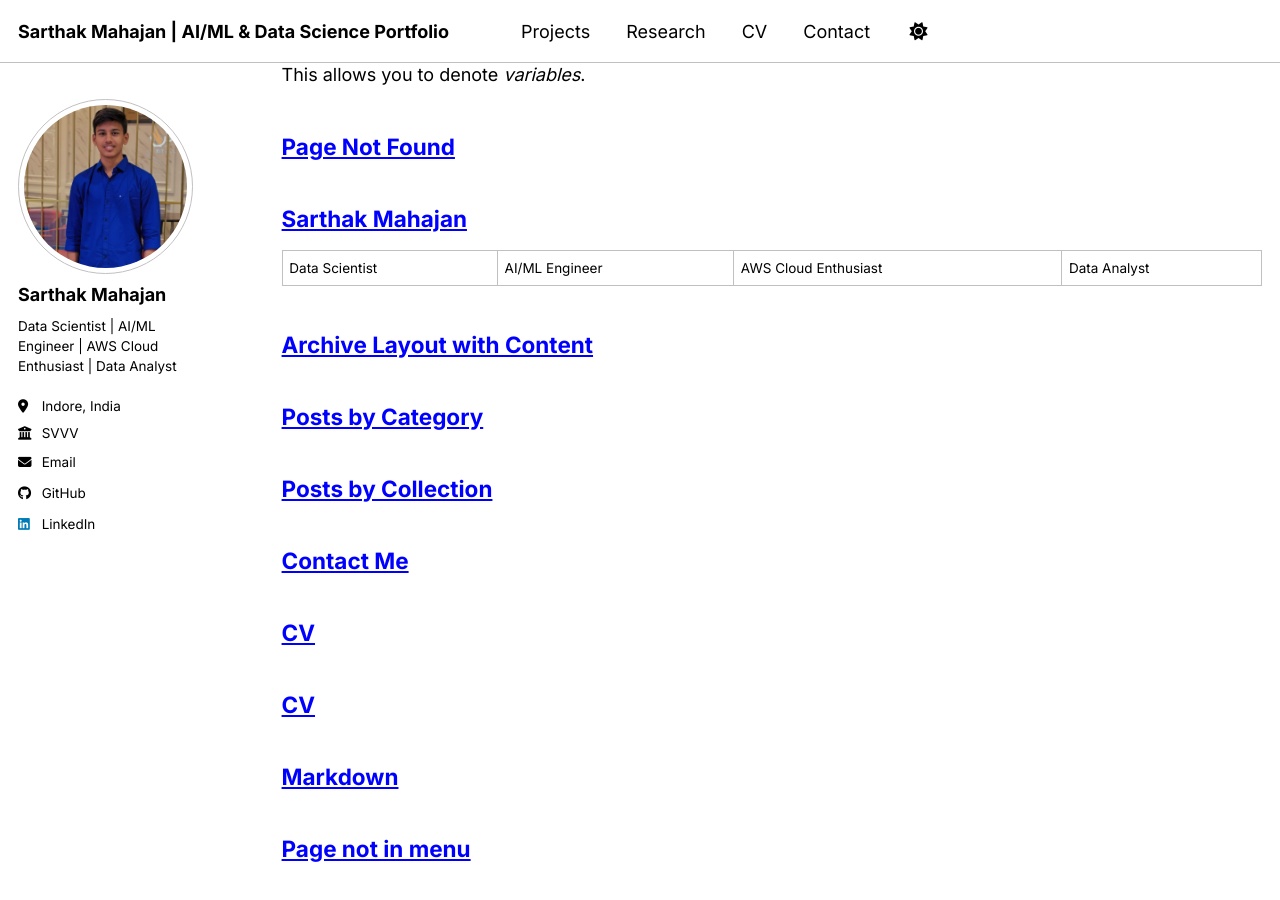
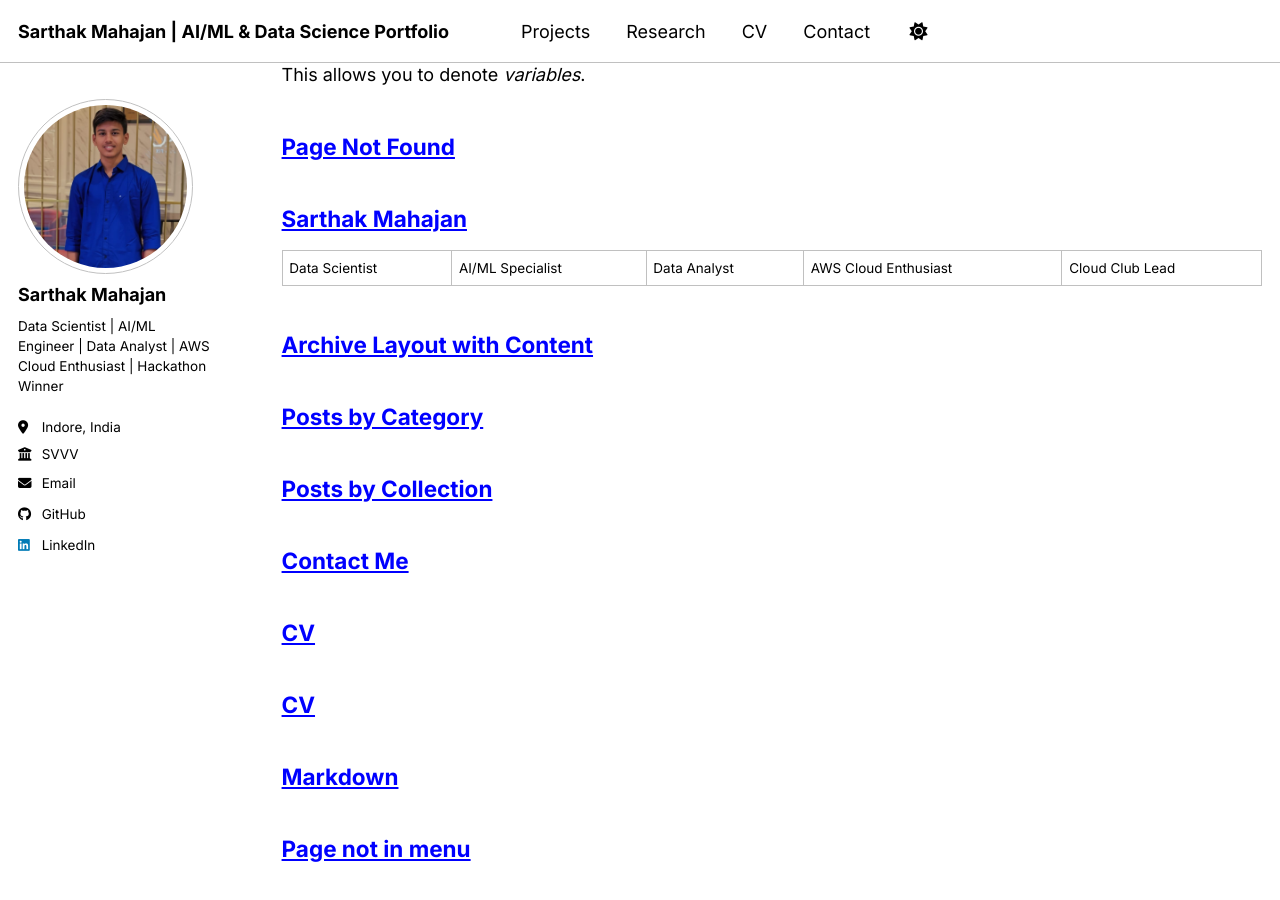
Before and after one commit to Sarthakm811/Sarthakm811.github.io, a Jekyll site: the page built from _pages/archive-layout-with-content.md, in a window 1280 px wide and 900 px high, scrolled down 4544 px. Built offline with Jekyll 4.4.1, drawn with Linux system fonts in a browser that asks for light colours; a script bundle is joined from its source files by our own code; library files that are not in the unit come from our copies.

```diff
--- a/_config.yml
+++ b/_config.yml
@@ -23,7 +23,7 @@
   # Biographic information
   avatar           : "profile.png" # Upload a photo named profile.png to your GitHub repo
   name             : "Sarthak Mahajan"
-  bio              : "Data Scientist | AI/ML Engineer | AWS Cloud Enthusiast | Data Analyst"
+  bio              : "Data Scientist | AI/ML Engineer | Data Analyst | AWS Cloud Enthusiast | Hackathon Winner"
   location         : "Indore, India"
   employer         : "SVVV"
   email            : "sarthakm811@gmail.com"
```
Also changed, not shown: _pages/about.md (+2 -2 lines).
